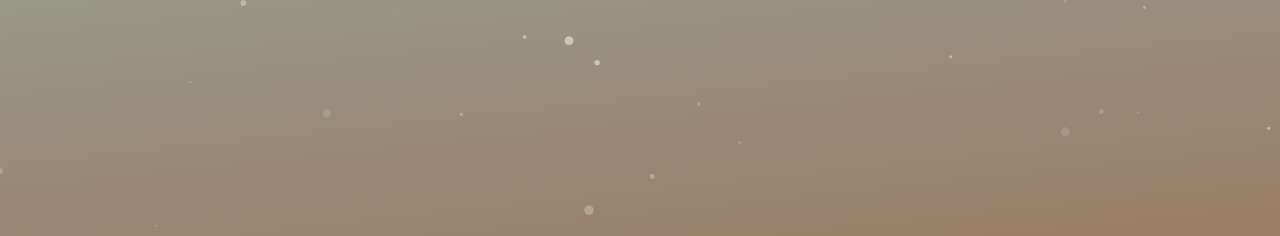
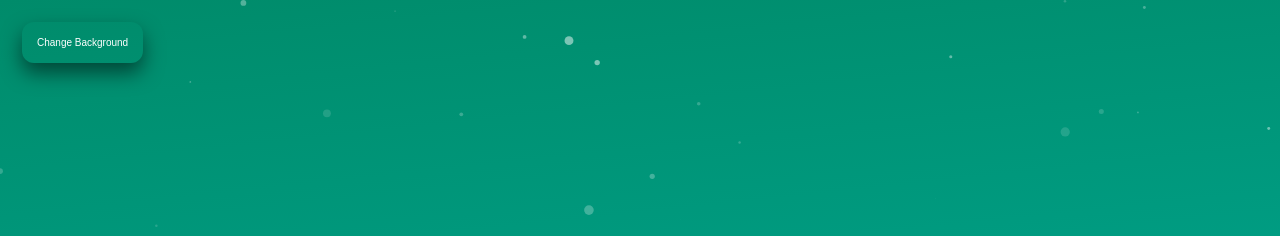
Before and after one commit to danielh-hong/browser_stopwatch, a plain HTML site: page index.html in a window 1280 px wide. Shown: the top 236 px of the page. Drawn offline with nearby package versions, Linux system fonts and the light colour scheme.

Commit message:
Added Change Background, Changed Color Seeding

```diff
--- a/index.html
+++ b/index.html
@@ -12,10 +12,13 @@
     <div id="particles-js2" class="gradient"></div>
     <div id="content">
         <div id="stopwatch">00:00:00</div>
-        <div id="buttons">
+        <div id="stopwatch-buttons">
             <button id="startStop">Start</button>
             <button id="lap">Lap</button>
             <button id="reset">Reset</button>
+        </div>
+        <div id="background-button">
+            <button id="change-background">Change Background</button>
         </div>
         <div id="laps"></div>
     </div>
--- a/stopwatch.js
+++ b/stopwatch.js
@@ -53,22 +53,21 @@ function formatTime(timeInMilliseconds) {
     return formattedTime;
 }
 function getRandomColor() {
-    var letters = '3456789'; // Exclude 0
-    var zeroPosition = Math.floor(Math.random() * 3); // Determine which color component will be zero
+    var letters = '6789AB';
+    var zeroPosition = Math.floor(Math.random() * 3) * 2; // Determine which color component will be zero
 
-    var color1 = '#';
-    var color2 = '#';
-    for (var i = 0; i < 3; i++) {
-        if (i === zeroPosition) {
-            var zeroComponent = letters[Math.floor(Math.random() * letters.length)];
-            color1 += zeroComponent + zeroComponent; // Add zero component
-            color2 += zeroComponent + zeroComponent; // Add zero component
+    var color1 = '';
+    var color2 = '';
+    for (var i = 0; i < 6; i++) {
+        if (i === zeroPosition || i === zeroPosition + 1) {
+            color1 += '0'; // Add zero component
+            color2 += '0'; // Add zero component
         } else {
-            color1 += letters[Math.floor(Math.random() * letters.length)] + letters[Math.floor(Math.random() * letters.length)]; // Add non-zero component
-            color2 += letters[Math.floor(Math.random() * letters.length)] + letters[Math.floor(Math.random() * letters.length)]; // Add non-zero component
+            color1 += letters[Math.floor(Math.random() * letters.length)]; // Add non-zero component
+            color2 += letters[Math.floor(Math.random() * letters.length)]; // Add non-zero component
         }
     }
-    return [color1, color2];
+    return ['#' + color1, '#' + color2];
 }
 
 window.onload = function() {
@@ -79,3 +78,13 @@ window.onload = function() {
     document.body.style.background = "linear-gradient(" + angle + "deg, " + colors[0] + ", " + colors[1] + ")";
 
 }
+
+
+document.getElementById("change-background").addEventListener("click", function() {
+    var colors = getRandomColor();
+    var angle = Math.floor(Math.random() * 361); // Generate a random angle between 0 and 360 degrees
+
+    // Use the colors and angle to create a gradient
+    document.body.style.background = "linear-gradient(" + angle + "deg, " + colors[0] + ", " + colors[1] + ")";
+
+});
--- a/styles.css
+++ b/styles.css
@@ -77,14 +77,20 @@ body {
     text-shadow: 0px 10px 25px rgba(0, 0, 0, 0.7);
 }
 
-#buttons {
+#stopwatch-buttons {
     display: flex;
     justify-content: center;
 }
 
+#change-background {
+    position: absolute;
+    top: 20px;
+    left: 20px;
+    pointer-events: auto;
 
+}
 
-button {
+#startStop, #lap, #reset {
     font-size: 20px;
     margin: 10px;
     padding: 10px 20px;
@@ -98,10 +104,41 @@ button {
     pointer-events: auto;
 }
 
-button:hover {
+#startStop:hover, #lap:hover, #reset:hover {
     background: linear-gradient(to right, #0083b0, #00b4db);
     transform: scale(1.1);
     box-shadow: 0px 10px 25px rgba(0, 0, 0, 0.7);
+}
+#change-background {
+    background: transparent;
+    border: none;
+    color: white;
+    padding: 15px 15px;
+    text-align: center;
+    text-decoration: none;
+    display: inline-block;
+    font-size: 10px;
+    margin: 2px 2px;
+    transition-duration: 0.4s;
+    cursor: pointer;
+    box-shadow: 0px 10px 20px rgba(0, 0, 0, 0.5);
+    border-radius: 12px;
+}
+
+#change-background:hover {
+    color: white;
+    transform: scale(1.1);
+    box-shadow: 0px 10px 25px rgba(0, 0, 0, 0.7);
+}
+
+/* Mobile devices */
+@media (hover: none) {
+    #startStop:active, #lap:active, #reset:active {
+        background: linear-gradient(to right, #0083b0, #00b4db);
+        transform: scale(1.1);
+        box-shadow: 0px 10px 25px rgba(0, 0, 0, 0.7);
+        transition: transform 0.1s ease-in-out, box-shadow 0.1s ease-in-out; /* Faster transition */
+    }
 }
 
 #laps {
```
